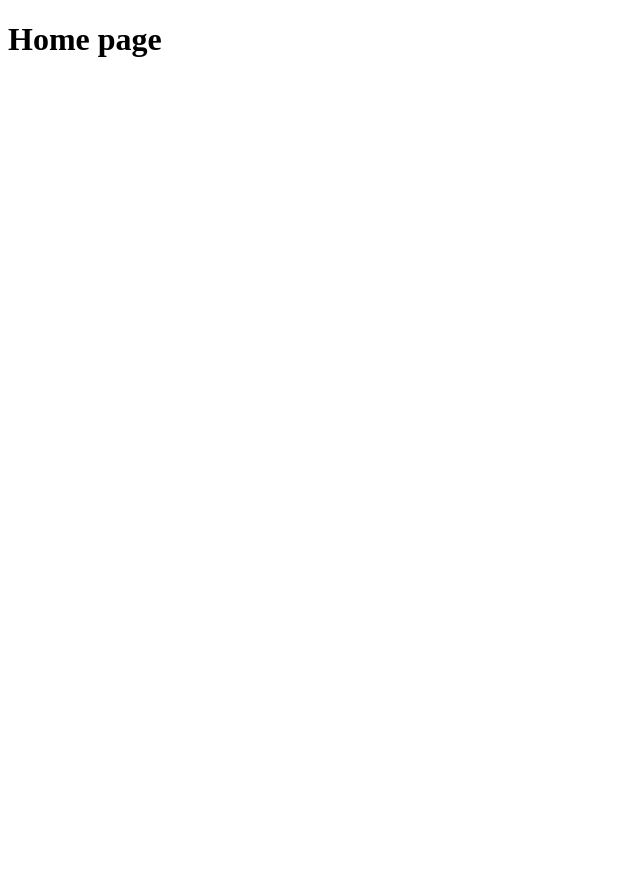
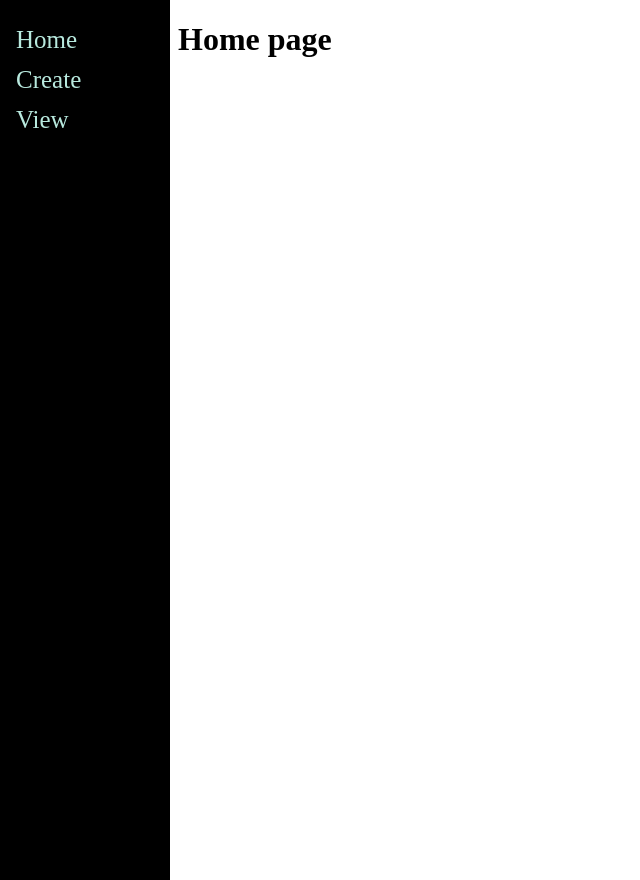
Before and after one commit to kelenna1/Django_projects, a Django app: page / in a window 1280 px wide. Before the commit the part shown is almost empty. Shown: the whole page, without its empty margins (0-640 px from the left). Run offline with Django 5.2, Linux system fonts and the light colour scheme.

Commit message:
added a sidebar

```diff
--- a/king/main/templates/main/base.html
+++ b/king/main/templates/main/base.html
@@ -1,12 +1,54 @@
 <!DOCTYPE html>
 <html lang="en">
 <head>
+    <style type="text/css">
+        .sidenav {
+            height: 100%;
+            width: 170px;
+            position: fixed;
+            z-index: 1;
+            top: 0;
+            left: 0;
+            background-color: rgb(0, 0, 0);
+            overflow-x: hidden;
+            padding-top: 20px;
+            transition: 0.3s;
+        }
+
+        .sidenav a {
+            padding: 6px 8px 6px 16px;
+            text-decoration: none;
+            font-size: 25px;
+            color: rgb(184, 233, 222);
+            display: block;
+        }
+
+        .sidenav a:hover {
+            color: rgb(255, 250, 250);
+            font-size: 25;
+
+        }
+
+        .main{
+            margin-left: 160px;
+            padding: 0px 10px;
+            font-size: 16px;
+            text-decoration: none;
+        }
+
+    </style>
     <meta charset="UTF-8">
     <meta name="viewport" content="width=device-width, initial-scale=1.0">
     <title>{% block title %}Leo's website{% endblock %}</title>
 </head>
 <body>
-    <div id="content", name="content">
+    <div class="sidenav">
+        <a href="/home">Home</a>
+        <a href="/create">Create</a>
+        <a href="/2">View</a>
+
+    </div>
+    <div id="content", name="content" class="main">
     {% block content %}
 
 
```
Also changed, not shown: king/db.sqlite3.
